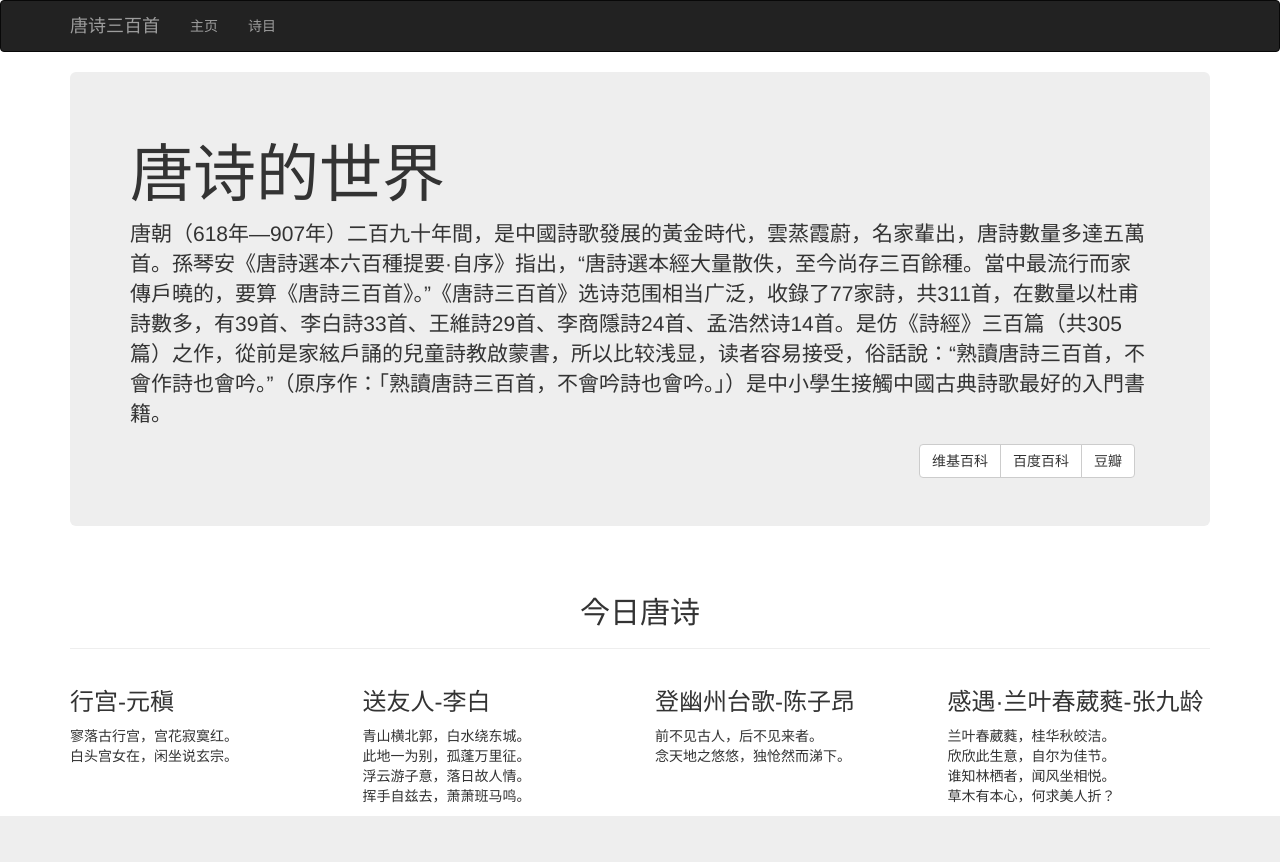
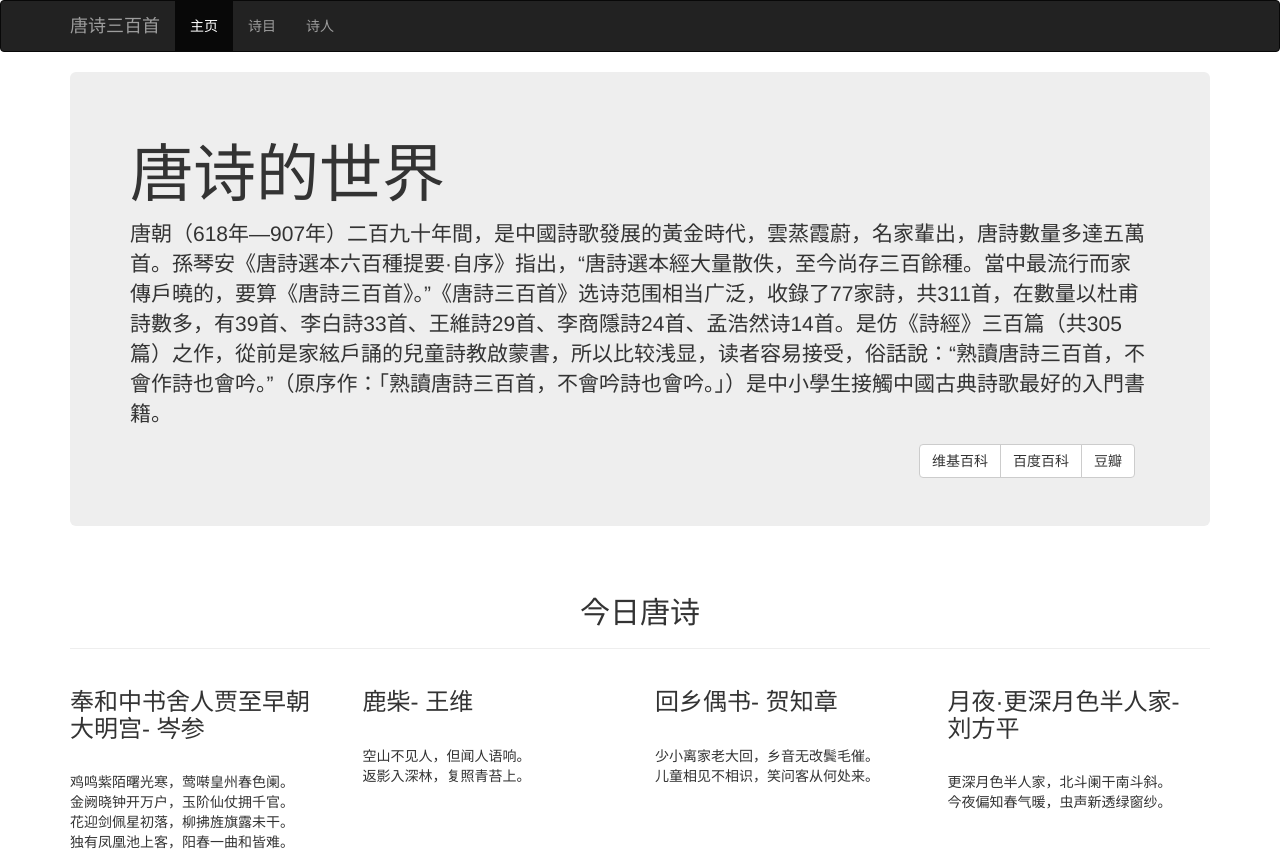
Before and after one commit to yocson/ChinesePoemsWebsite, a Flask app: page / in a window 1280 px wide. Before the commit the page ends 816 px from the top, so only its background shows below. Run offline with Flask 2, Linux system fonts and the light colour scheme; some libraries are stand-ins or nearby versions.

Commit message:
add random poems

```diff
--- a/app/__init__.py
+++ b/app/__init__.py
@@ -8,6 +8,7 @@ def create_app():
     app = Flask(__name__)
 
     bootstrap.init_app(app)
+    app.static_folder = 'static'
 
     from .main import main as main_blueprint
     app.register_blueprint(main_blueprint)
--- a/app/main/views.py
+++ b/app/main/views.py
@@ -1,5 +1,4 @@
 from flask import render_template, session, redirect, url_for
-
 from . import main
 
 
--- /dev/null
+++ b/app/static/index.js
@@ -0,0 +1,19 @@
+$(document).ready(function () {
+    var title = decodeURI(document.URL.split('/').pop());
+    $.getJSON("../static/poems.json",function(result){
+        // $.each(result, function(i, data){
+        //     if (data.title == title){
+        //         $(".author").append(data.author);
+        //         $(".poem").append(data.poem.replace(/\。/g,"\。</br>"));
+        //     };
+        // });
+        for (var i = 0; i < 4; i++){
+            var rand = Math.floor(Math.random() * result.length)
+            console.log(result[rand]);
+            var str1 = "<h3>" + result[rand].title + "-" + result[rand].author+ "</h3><br>";
+            var str2 = "<p>" + result[rand].poem.replace(/\。/g,"\。</br>")+ "</p>";
+            var str = "<div class=\"col-lg-3 col-md-6 column\">" + str1 + str2 + "</div>";
+            $(".randomPoems").append(str);
+        }
+    });
+});
--- a/app/static/poemlist.js
+++ b/app/static/poemlist.js
@@ -20,4 +20,6 @@ $(document).ready(function () {
                 $("#yf").append("<a href=\"poems/"+data.title+"\" class=\'list-group-item\'>"+data.title +"-"+data.author+"</a>");
         });
     });
+
+    $(".nav-bar-btn").toggleClass("active");
 });
--- a/app/templates/base.html
+++ b/app/templates/base.html
@@ -1,7 +1,14 @@
 {% extends "bootstrap/base.html" %}
 
+<html>
+    <head>
         {% block title %}唐诗三百首{% endblock %}
-
+        {% block head %}
+            {{ super() }}
+            <link type="text/css" rel="stylesheet" href="{{ url_for('static', filename='base.css') }}"/>
+        {% endblock %}
+    </head>
+    <body>
         {% block navbar %}
             <div class="navbar navbar-inverse" role="navigation">
                 <div class="container">
@@ -16,11 +23,14 @@
                     </div>
                     <div class="navbar-collapse collapse">
                         <ul class="nav navbar-nav">
-                <li><a href="/">主页</a></li>
-                <li><a href="/poems">诗目</a></li>
-                <!--<li><a href="/">诗人</a></li>-->
+                            <li class="nav-bar-btn active"><a href="/" >主页</a></li>
+                            <li class="nav-bar-btn"><a href="/poems">诗目</a></li>
+                            <li><a href="#">诗人</a></li>
                         </ul>
                     </div>
                 </div>
             </div>
         {% endblock %}
+    </body>
+
+</html>
--- a/app/templates/index.html
+++ b/app/templates/index.html
@@ -22,7 +22,7 @@
 </div>
 
 <div class="container">
-	<div class="row clearfix">
+	<div class="row clearfix randomPoems">
         <div class="col-md-12 column">
 			<div class="page-header">
 				<h2 align="center">
@@ -30,7 +30,7 @@
 				</h2>
 			</div>
 		</div>
-		<div class="col-md-3 column">
+		<!-- <div class="col-md-3 column">
 			<h3>
 				行宫-元稹
 			</h3>
@@ -61,7 +61,13 @@
 			<p>
 				兰叶春葳蕤，桂华秋皎洁。</br>欣欣此生意，自尔为佳节。</br>谁知林栖者，闻风坐相悦。</br>草木有本心，何求美人折？
 			</p>
-		</div>
+		</div> -->
 	</div>
 </div>
 {% endblock %}
+
+
+{% block scripts %}
+{{ super() }}
+<script type="text/javascript" src="static/index.js"></script>
+{% endblock %}
--- a/manage.py
+++ b/manage.py
@@ -1,7 +1,6 @@
 #!/usr/bin/env python
 from app import create_app
 from flask_script import Manager
-
 
 app = create_app()
 manager = Manager(app)
```
Also changed, not shown: app/static/poem.js (+8 -3 lines), app/templates/poem.html (+2 -14 lines), app/templates/poemlist.html (+6 -6 lines), app/static/base.css (added), 1 other file. Lines whose indentation alone changed are shown as unchanged.
